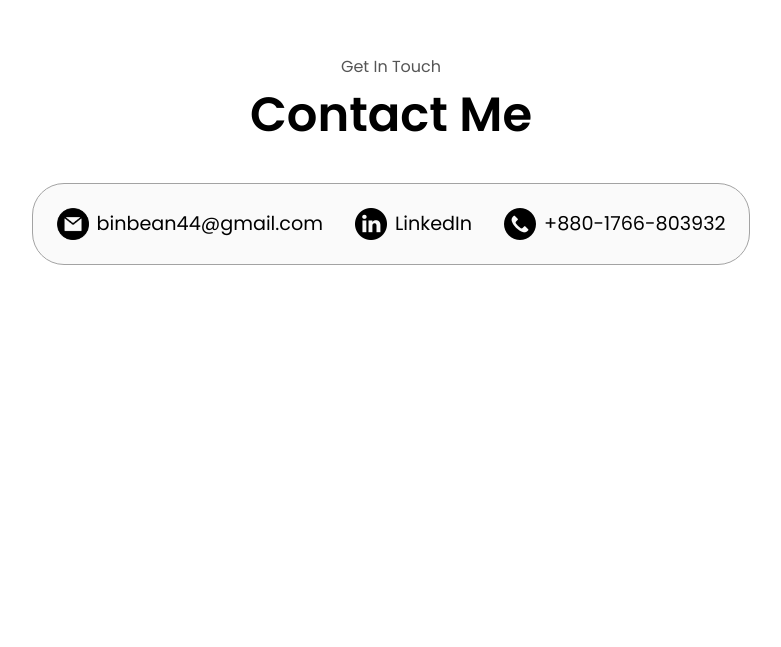
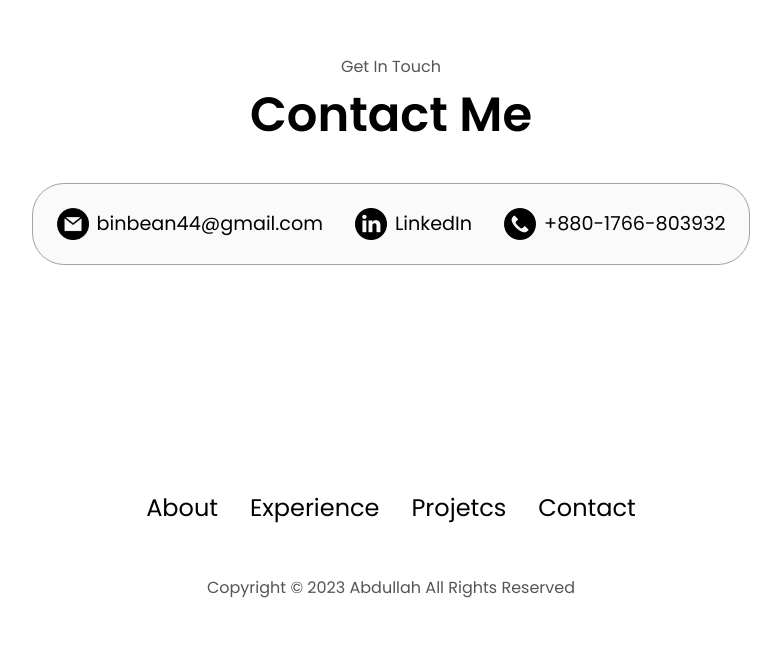
Before and after one commit to BinMamun/Personal-Portfolio, a plain HTML site: page index.html in a window 1280 px wide. Shown: the part 3201-3848 px from the top of the page, without its empty margins (249-1030 px from the left). Before the commit the page ends 3640 px from the top, so only its background shows below. Drawn offline with Linux system fonts and the light colour scheme.

Commit message:
footer section

```diff
--- a/index.html
+++ b/index.html
@@ -289,6 +289,20 @@
     </div>
 </section>
 
+<footer>
+    <nav>
+        <div class="nav-links-container">
+            <ul class="nav-links">
+                <li><a href="#about" class="nav-link">About</a></li>
+                <li><a href="#experience" class="nav-link">Experience</a></li>
+                <li><a href="#projects" class="nav-link">Projetcs</a></li>
+                <li><a href="#contact" class="nav-link">Contact</a></li>
+            </ul>
+        </div>
+    </nav>
+    <p>Copyright &#169; 2023 Abdullah All Rights Reserved</p>
+</footer>
+
 
     <script src="./js/script.js"></script>
 </body>
--- a/styles/styles.css
+++ b/styles/styles.css
@@ -400,3 +400,14 @@ section {
 .contact-info-container .icon {
     cursor: default;
 }
+
+/*Footer Section*/
+
+footer {
+    height: 26vh;
+    margin: 0 1rem;
+}
+
+footer p {
+    text-align: center;
+}
```
